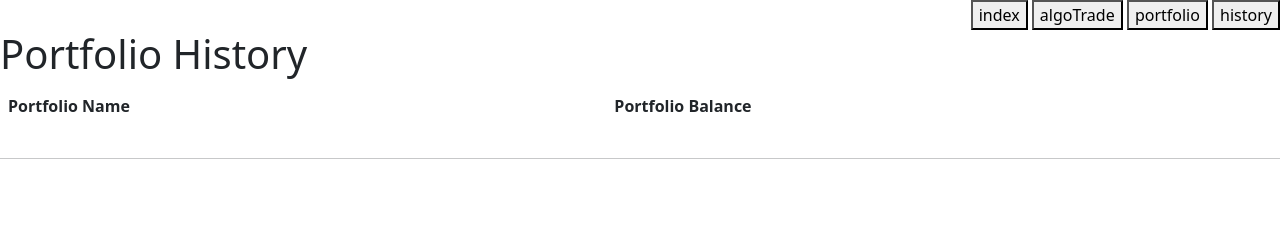
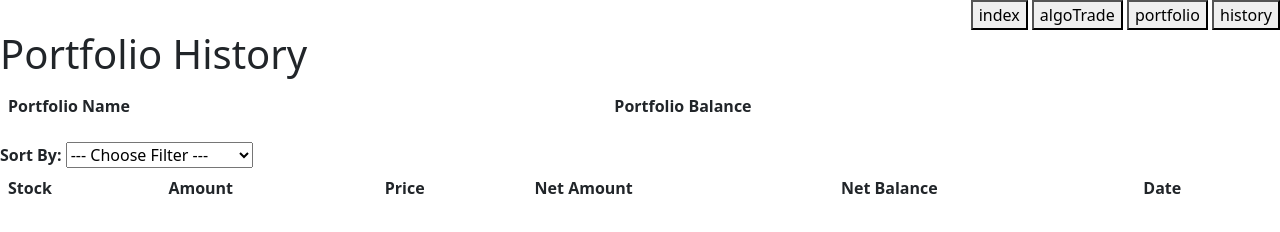
Before and after one commit to kaunghz/VirtuAlgo, a website: page app/history/history.html in a window 1280 px wide. Drawn offline with Linux system fonts and the light colour scheme; no server answers.

Commit message:
sort for history page

```diff
--- a/app/history/history.html
+++ b/app/history/history.html
@@ -25,8 +25,36 @@
         </tr>
     </table>
 
+	<div>
+		<form>
+			<b> Sort By: </b>
+			<select id = "portfolio-filter" onchange = "displayHistory()">
+			<option> --- Choose Filter --- </option>
+			<option id="priced"> Price HIGH to LOW </option>
+			<option id="pricea"> Price LOW TO HIGH </option>
+			<option id="namea"> Name A to Z </option>
+			<option id="named"> Name Z to A </option>
+			<option id="amountd"> Amount HIGH to LOW </option>
+			<option id="amounta"> Amount LOW to HIGH </option>
+			<option id="buy"> Bought </option>
+			<option id="sell"> Sold </option>
+			<option id="new"> Most Recent </option>
+			<option id="old"> Oldest </option>
+			</select>
+		</form>
+	</div>
+
 	<div id="historyDiv">
-
+		<table id = historyTable>
+			<tr>
+				<th>Stock</th>
+				<th>Amount</th>
+				<th>Price</th>
+				<th>Net Amount</th>
+				<th>Net Balance</th>
+				<th>Date</th>
+			</tr>
+		</table>
 	</div>
 
 	<script src="history.js"></script>
--- a/app/history/history.js
+++ b/app/history/history.js
@@ -44,7 +44,32 @@ displayPortfolioName();
 displayBalance();
 
 async function getPortfolio() {
-    const stocks = await fetch("/portfolio/history").then((res) => {
+
+    let dest = "/portfolio/history";
+    var filter = document.getElementById("portfolio-filter");
+    if (filter.options[filter.selectedIndex].id === "priced") {
+        dest = "/portfolio/history/sort/price-desc";
+    } else if (filter.options[filter.selectedIndex].id === "pricea") {
+        dest = "/portfolio/history/sort/price-asc";
+    } else if (filter.options[filter.selectedIndex].id === "namea") {
+        dest = "/portfolio/history/sort/alphabetical-asc";
+    } else if (filter.options[filter.selectedIndex].id === "named") {
+        dest = "/portfolio/history/sort/alphabetical-desc";
+    } else if (filter.options[filter.selectedIndex].id === "amountd") {
+        dest = "/portfolio/history/sort/amount-desc";
+    } else if (filter.options[filter.selectedIndex].id === "amounta") {
+        dest = "/portfolio/history/sort/amount-asc";
+    } else if (filter.options[filter.selectedIndex].id === "buy") {
+        dest = "/portfolio/history-buy";
+    } else if (filter.options[filter.selectedIndex].id === "sell") {
+        dest = "/portfolio/history-sell";
+    } else if (filter.options[filter.selectedIndex].id === "new") {
+        dest = "/portfolio/history";
+    } else if (filter.options[filter.selectedIndex].id === "old") {
+        dest = "/portfolio/history/oldest";
+    }
+
+    const stocks = await fetch(dest).then((res) => {
         console.log(res);
         return res.json();
     }).then((res) => {
@@ -59,43 +84,10 @@ async function getPortfolio() {
 async function displayHistory() {
     const history = await getPortfolio();
 
-    const divHistory = document.getElementById("historyDiv");
-    const hrFirst = document.createElement("hr");
-
-    divHistory.append(hrFirst);
-
-    const table = document.createElement('table');
-    const trHeader = document.createElement('tr');
-
-    const thStockName = document.createElement('th');
-    const thStockAmount = document.createElement('th');
-    const thStockPrice = document.createElement('th');
-    const thTotalStock = document.createElement('th');
-    const thBalance = document.createElement('th');
-    const thDate = document.createElement('th');
-
-    const thTextStockName = document.createTextNode("Stock");
-    const thTextStockAmount = document.createTextNode("Amount");
-    const thTextStockPrice = document.createTextNode("Price");
-    const thTextTotalStock = document.createTextNode("Net Amount");
-    const thTextBalance = document.createTextNode("Net Balance");
-    const thTextDate = document.createTextNode("Date");
-
-    thStockName.appendChild(thTextStockName);
-    thStockAmount.appendChild(thTextStockAmount);
-    thStockPrice.appendChild(thTextStockPrice);
-    thTotalStock.appendChild(thTextTotalStock);
-    thBalance.appendChild(thTextBalance);
-    thDate.appendChild(thTextDate);
-
-    trHeader.appendChild(thStockName);
-    trHeader.appendChild(thStockAmount);
-    trHeader.appendChild(thStockPrice);
-    trHeader.appendChild(thTotalStock);
-    trHeader.appendChild(thBalance);
-    trHeader.appendChild(thDate);
-
-    table.appendChild(trHeader);
+    const table = document.getElementById("historyTable");
+    while (table.children.length > 1) {
+        table.removeChild(table.lastChild);
+    }
 
     for (const record of history) {
         const stockName = record.stockname;
@@ -137,7 +129,6 @@ async function displayHistory() {
 
         table.appendChild(tr);
     }
-    divHistory.appendChild(table);
 }
 
 displayHistory();
```
